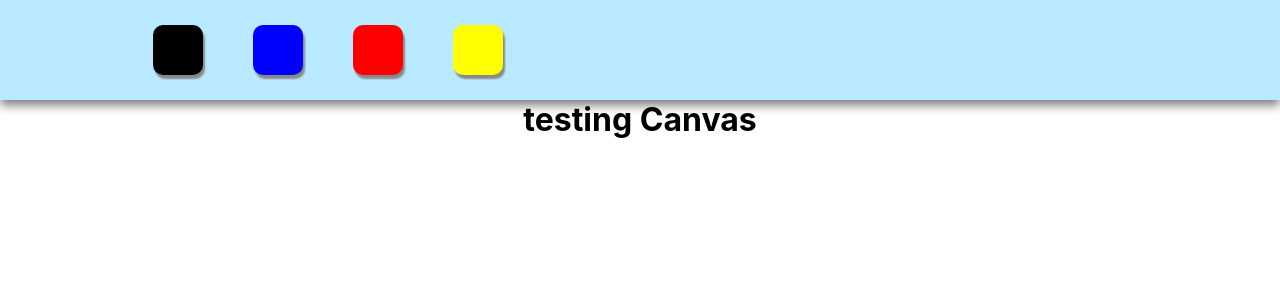
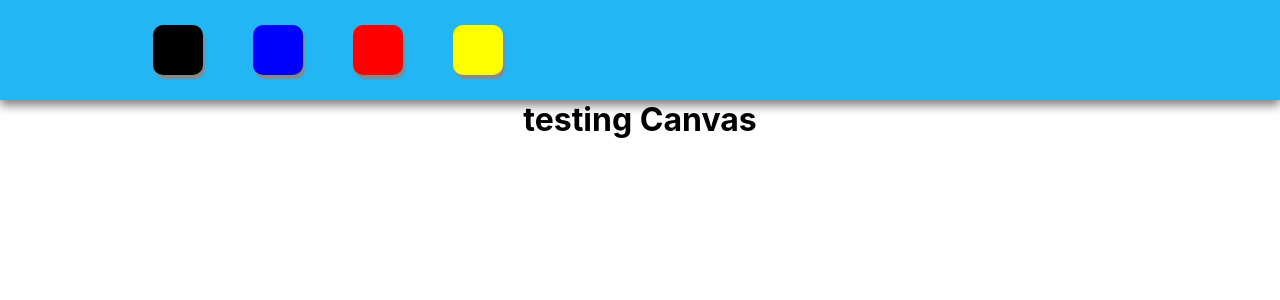
Before and after one commit to grimeswong/P_FSD_Test, a React (Create React App) app: page / in a window 1280 px wide. Shown: the top 300 px of the page. Built offline with nearby package versions, Linux system fonts and the light colour scheme.

Commit message:
Setup a SCSS colour variables sheet for managing the components' colours

```diff
--- /dev/null
+++ b/src/styles/colour-variables.scss
@@ -0,0 +1,8 @@
+/**
+  *  This scss style sheet store all the colour variables that easy to change the colour in one place
+  */
+
+  $topbar-shadowbox-colour: #777877;
+  $topbar-background-colour: #23b6f5;
+
+  $container-colourpicker-boxshadow-colour: #888888;
--- a/src/styles/colourpicker.scss
+++ b/src/styles/colourpicker.scss
@@ -1,3 +1,5 @@
+@import './colour-variables.scss';
+
 .colourpicker-wrapper {
   float: left;
   margin-left: 10%;
@@ -11,11 +13,11 @@
   height: 50px;
   margin: 25px;
   border-radius: 10px;
-  box-shadow: 2px 4px 2px #888888;
+  box-shadow: 2px 4px 2px $container-colourpicker-boxshadow-colour;
 
   &:hover{
     opacity: 0.5;
     cursor: pointer;
-    box-shadow: 5px 10px 8px #888888;
+    box-shadow: 5px 10px 8px $container-colourpicker-boxshadow-colour;
   }
 }
--- a/src/styles/topbar.scss
+++ b/src/styles/topbar.scss
@@ -1,6 +1,8 @@
+@import './colour-variables.scss';
+
 .container-topbar {
   width: 100%;
   height: 100px;
-  background-color: #BAEAFF;
-  box-shadow: 0px 5px 10px #777877;
+  background-color: $topbar-background-colour;
+  box-shadow: 0px 5px 10px $topbar-shadowbox-colour;
 }
```
